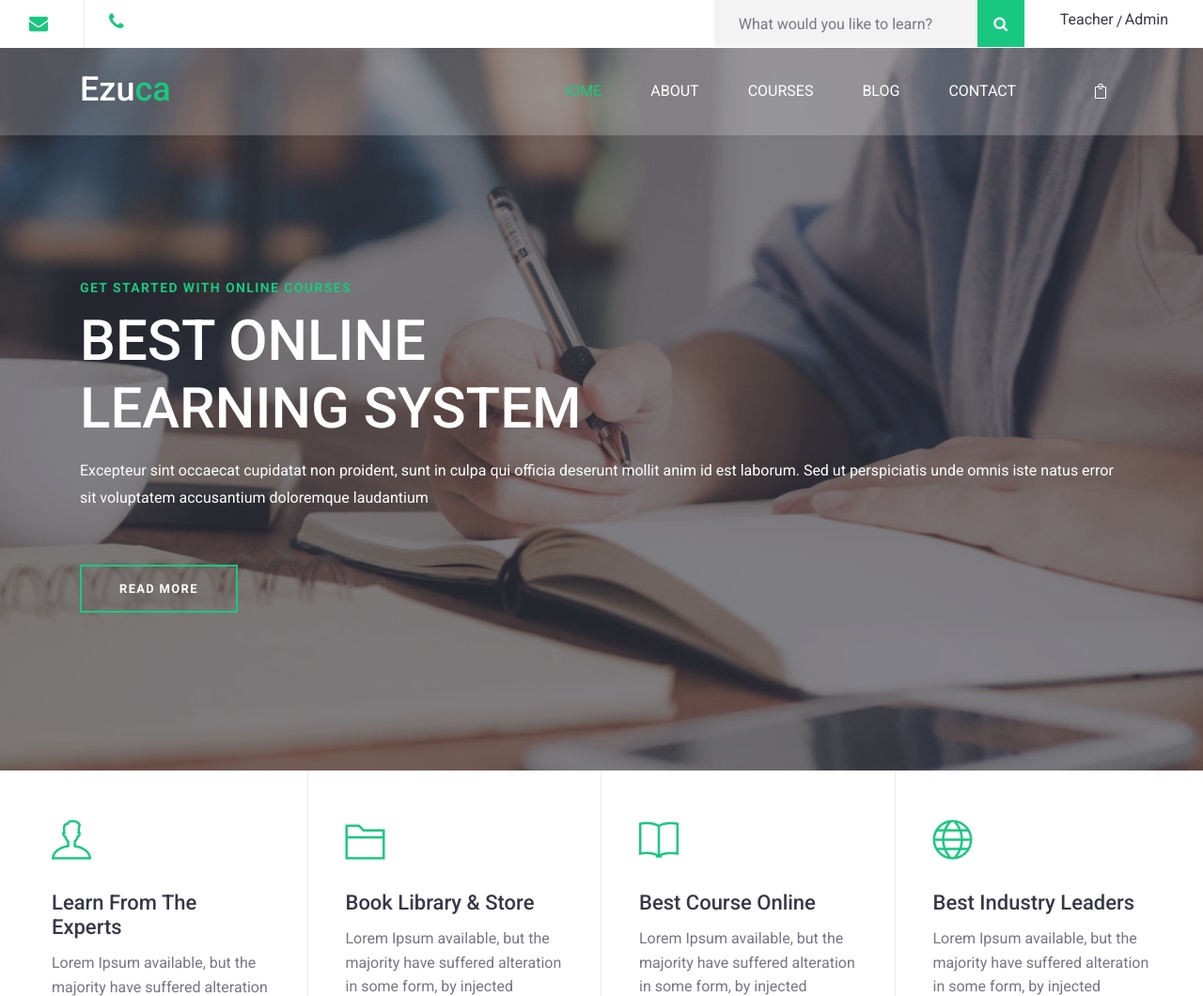
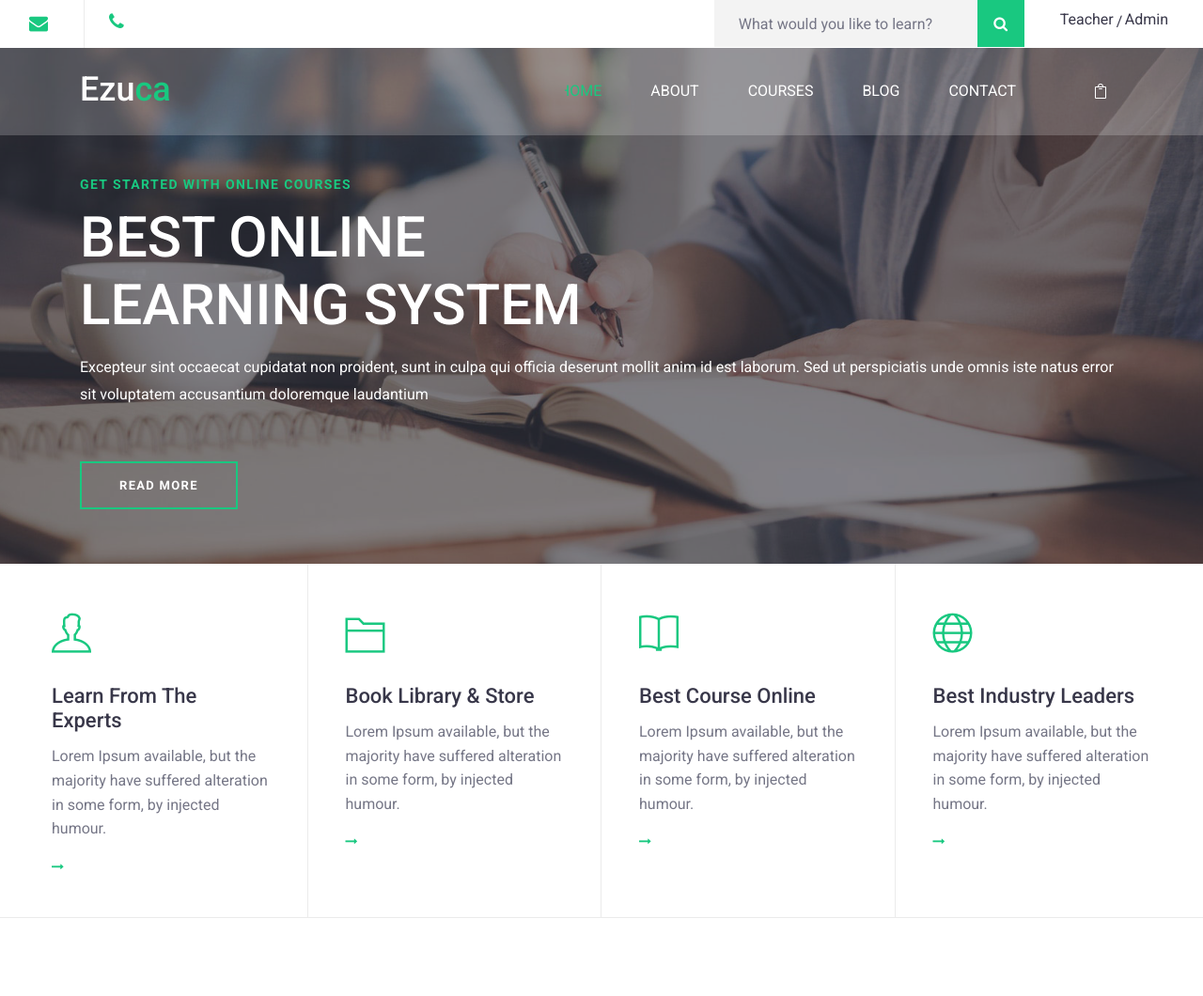
Before and after one commit to amin007/sistem-kehadiran, a PHP site: page /application/views/home/index-template.php in a window 1280 px wide. Shown: the top 1060 px of the page at 94% size. Run offline with PHP 8.4, Linux system fonts and the light colour scheme; the template is opened without the code that fills it, so the values that code supplies are empty; some libraries are stand-ins or nearby versions.

Commit message:
ubah css

```diff
--- a/public/sumber/css/style.css
+++ b/public/sumber/css/style.css
@@ -342,8 +342,9 @@ a:hover, a:active {
 }
 
 .hero-content-wrap {
-    height: 820px;
-    padding-top: 130px;
+	/*height: 820px;*/
+	height: 600px;
+	padding-top: 130px;
 }
 
 .hero-content-wrap h4 {
```
